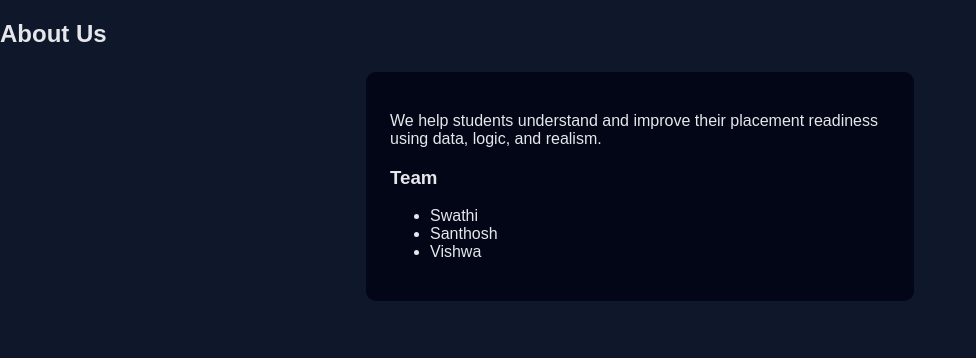
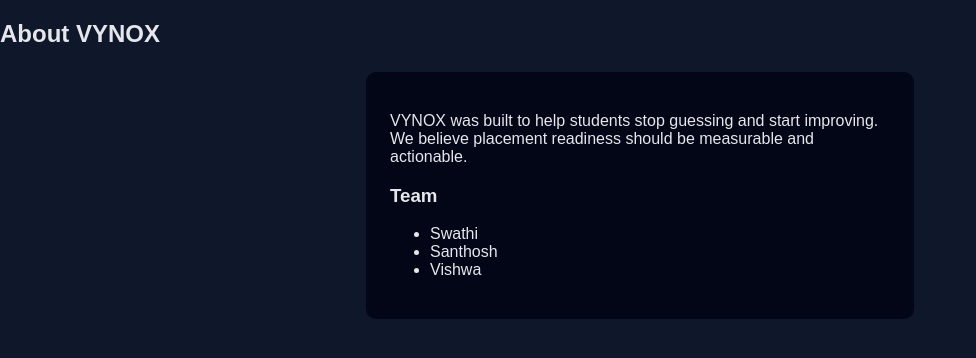
Before and after one commit to Vishwa-0/Placement-Readiness, a Flask app: page /about in a window 1280 px wide. Shown: the part 50-408 px from the top of the page, without its empty margins (0-976 px from the left). Run offline with Flask 3, Linux system fonts and the light colour scheme; parts of the project's set-up code (start-up, migrations or seed data) failed here and were passed over.

Commit message:
Update about.html

```diff
--- a/templates/about.html
+++ b/templates/about.html
@@ -1,10 +1,11 @@
 {% extends "base.html" %}
 {% block content %}
-<h2>About Us</h2>
+<h2>About VYNOX</h2>
 
 <div class="card">
     <p>
-        We help students understand and improve their placement readiness using data, logic, and realism.
+        VYNOX was built to help students stop guessing and start improving.
+        We believe placement readiness should be measurable and actionable.
     </p>
 
     <h3>Team</h3>
```
